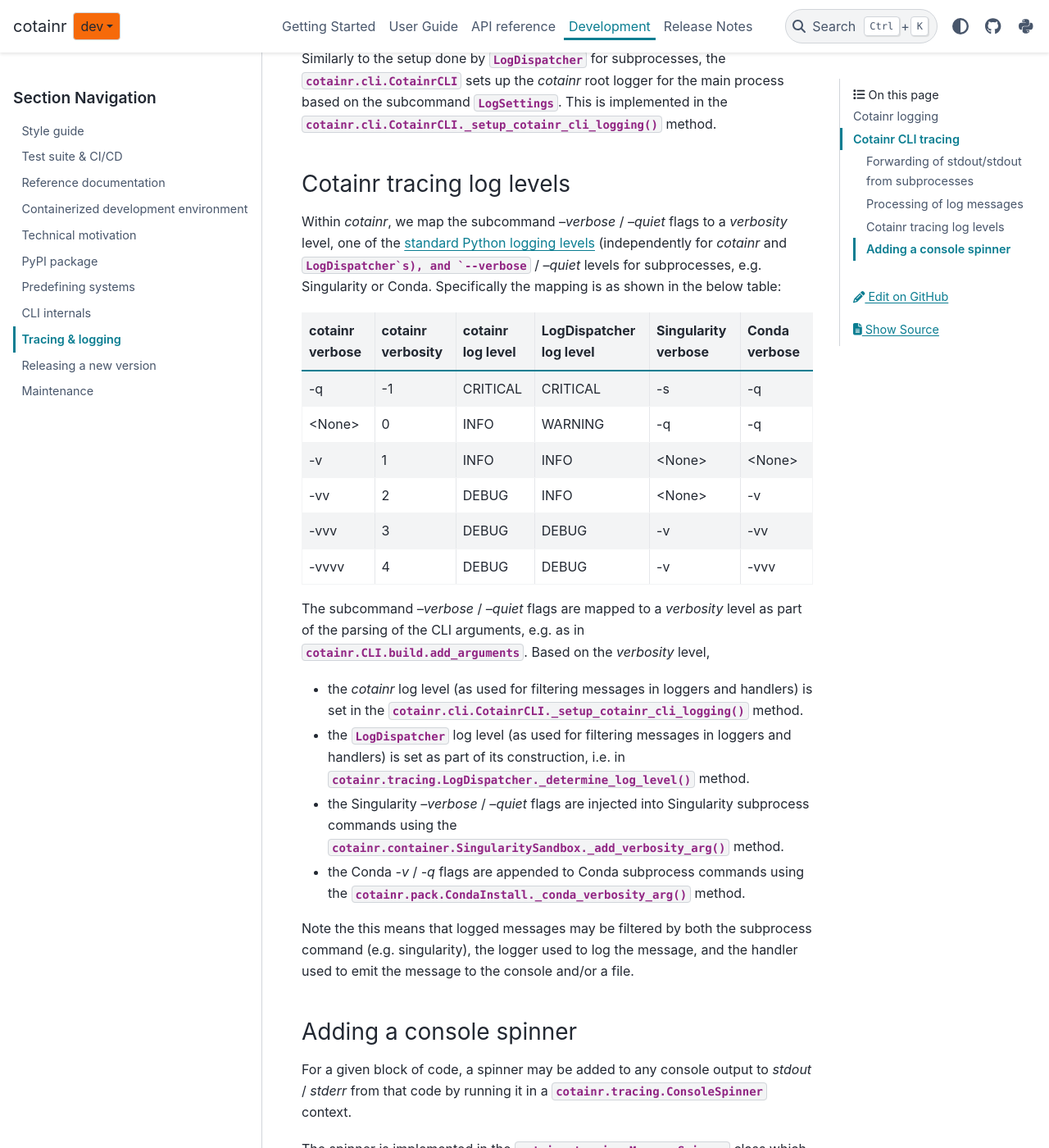
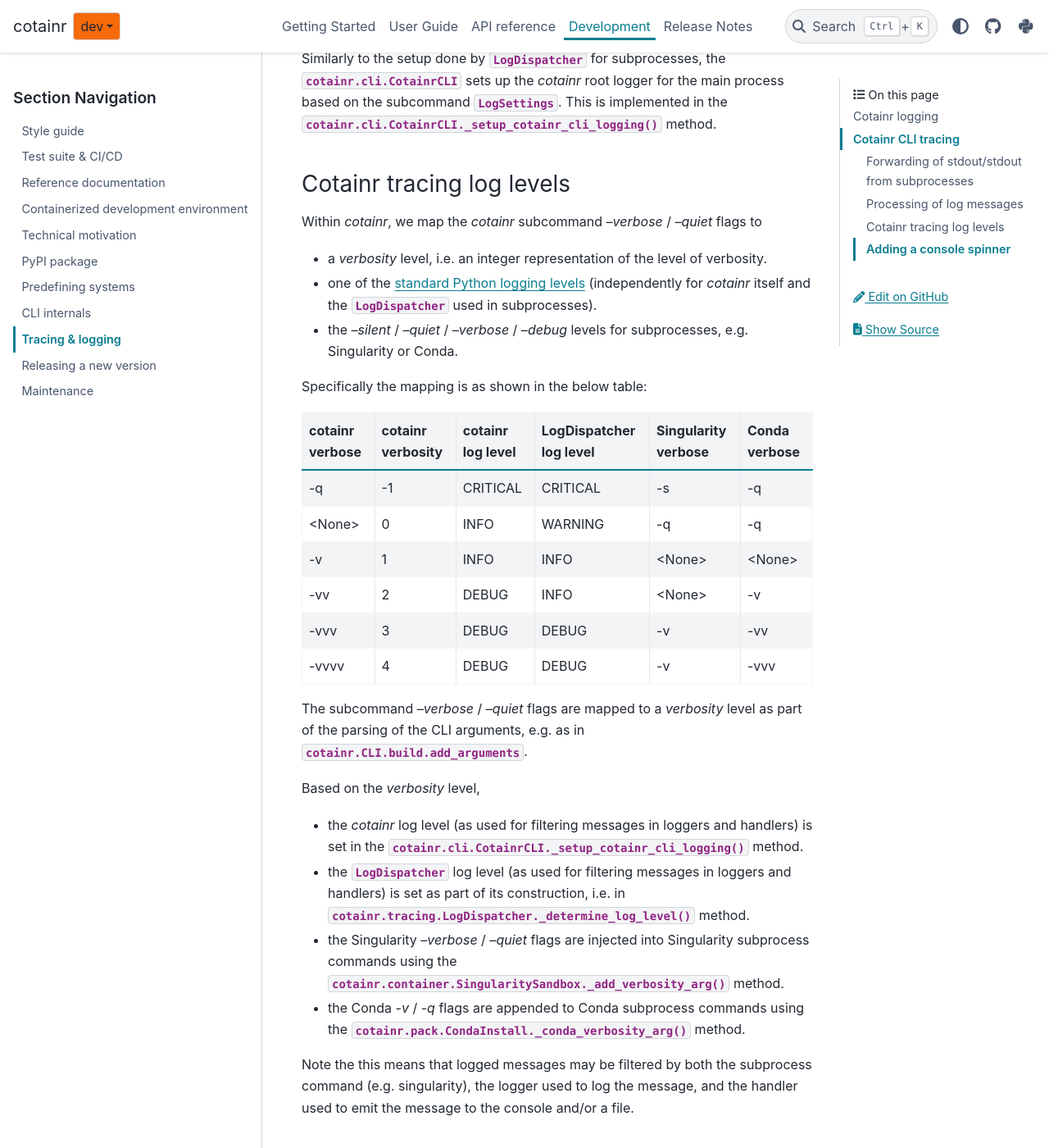
Before and after one commit to DeiC-HPC/cotainr, a Sphinx documentation site: the page built from doc/development/tracing_logging.rst, in a window 1280 px wide and 1400 px high, scrolled down 2726 px. Shown: the whole window at 82% size. Built offline with Sphinx 7.4.7 and the PyData theme 0.15.4, drawn with Linux system fonts in a browser that asks for light colours; pages that are not in the unit, such as notebooks, are missing from menus; the version number could not be read and is left out; some of the changed text lies outside the part shown.

Commit message:
Minor updates to the tracing & loggin docs.

```diff
--- a/doc/development/tracing_logging.rst
+++ b/doc/development/tracing_logging.rst
@@ -68,7 +68,13 @@ Similarly to the setup done by :class:`~cotainr.tracing.LogDispatcher` for subpr
 
 Cotainr tracing log levels
 ~~~~~~~~~~~~~~~~~~~~~~~~~~
-Within `cotainr`, we map the subcommand `--verbose` / `--quiet` flags to a `verbosity` level, one of the `standard Python logging levels <https://docs.python.org/3/library/logging.html#logging-levels>`_ (independently for `cotainr` and :class:`~cotainr.tracing.LogDispatcher`s), and `--verbose` / `--quiet` levels for subprocesses, e.g. Singularity or Conda. Specifically the mapping is as shown in the below table:
+Within `cotainr`, we map the `cotainr` subcommand `--verbose` / `--quiet` flags to
+
+- a `verbosity` level, i.e. an integer representation of the level of verbosity.
+- one of the `standard Python logging levels <https://docs.python.org/3/library/logging.html#logging-levels>`_ (independently for `cotainr` itself and the :class:`~cotainr.tracing.LogDispatcher` used in subprocesses).
+- the `--silent` / `--quiet` / `--verbose` / `--debug` levels for subprocesses, e.g. Singularity or Conda.
+
+Specifically the mapping is as shown in the below table:
 
 ===================  =====================  ====================  ===========================  =======================  =================
   cotainr verbose      cotainr verbosity     cotainr log level      LogDispatcher log level      Singularity verbose      Conda verbose
@@ -81,7 +87,9 @@ Within `cotainr`, we map the subcommand `--verbose` / `--quiet` flags to a `verb
 -vvvv                4                      DEBUG                 DEBUG                        -v                       -vvv
 ===================  =====================  ====================  ===========================  =======================  =================
 
-The subcommand `--verbose` / `--quiet` flags are mapped to a `verbosity` level as part of the parsing of the CLI arguments, e.g. as in :class:`cotainr.CLI.build.add_arguments`. Based on the `verbosity` level,
+The subcommand `--verbose` / `--quiet` flags are mapped to a `verbosity` level as part of the parsing of the CLI arguments, e.g. as in :class:`cotainr.CLI.build.add_arguments`.
+
+Based on the `verbosity` level,
 
 - the `cotainr` log level (as used for filtering messages in loggers and handlers) is set in the :meth:`cotainr.cli.CotainrCLI._setup_cotainr_cli_logging` method.
 - the :class:`~cotainr.tracing.LogDispatcher` log level (as used for filtering messages in loggers and handlers) is set as part of its construction, i.e. in :meth:`cotainr.tracing.LogDispatcher._determine_log_level` method.
```
Also changed, not shown: other parts of doc/development/tracing_logging.rst (+1 -1 lines).
